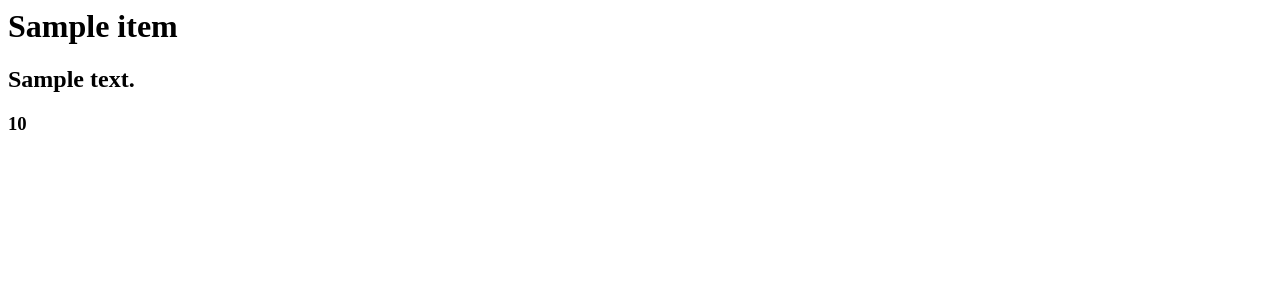
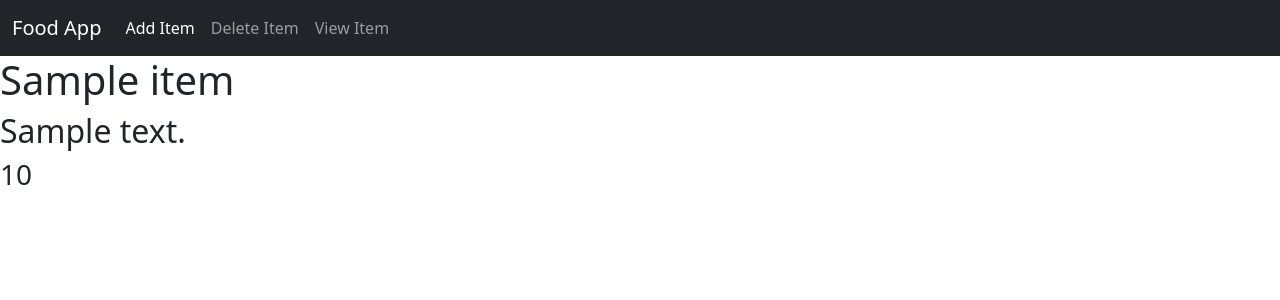
Before and after one commit to fa1zali/food_menu_app, a Django app: page /food/1/ in a window 1280 px wide. Shown: the top 300 px of the page. Run offline with Django 5.2, Linux system fonts and the light colour scheme; tables that the repository leaves empty hold one stand-in row (values such as "Sample post").

Commit message:
Added base.html

```diff
--- /dev/null
+++ b/food/templates/food/base.html
@@ -0,0 +1,45 @@
+{% load static %}
+<!DOCTYPE html>
+<html lang="en">
+
+<head>
+    <meta charset="UTF-8">
+    <meta name="viewport" content="width=device-width, initial-scale=1.0">
+    <title>Food Menu App</title>
+    <link rel="stylesheet" href="{% static 'food/style.css' %}">
+    <link href="https://cdn.jsdelivr.net/npm/bootstrap@5.3.6/dist/css/bootstrap.min.css" rel="stylesheet"
+        integrity="sha384-4Q6Gf2aSP4eDXB8Miphtr37CMZZQ5oXLH2yaXMJ2w8e2ZtHTl7GptT4jmndRuHDT" crossorigin="anonymous">
+    <script src="https://cdn.jsdelivr.net/npm/bootstrap@5.3.6/dist/js/bootstrap.bundle.min.js"
+        integrity="sha384-j1CDi7MgGQ12Z7Qab0qlWQ/Qqz24Gc6BM0thvEMVjHnfYGF0rmFCozFSxQBxwHKO"
+        crossorigin="anonymous"></script>
+</head>
+
+<body>
+    <nav class="navbar navbar-expand navbar-dark bg-dark">
+        <div class="container-fluid">
+            <a class="navbar-brand" href="#">Food App</a>
+            <button class="navbar-toggler" type="button" data-bs-toggle="collapse" data-bs-target="#navbarsExample02"
+                aria-controls="navbarsExample02" aria-expanded="false" aria-label="Toggle navigation">
+                <span class="navbar-toggler-icon"></span>
+            </button>
+
+            <div class="collapse navbar-collapse" id="navbarsExample02">
+                <ul class="navbar-nav me-auto">
+                    <li class="nav-item">
+                        <a class="nav-link active" aria-current="page" href="#">Add Item</a>
+                    </li>
+                    <li class="nav-item">
+                        <a class="nav-link" href="#">Delete Item</a>
+                    </li>
+                    <li class="nav-item">
+                        <a class="nav-link" href="#">View Item</a>
+                    </li>
+                </ul>
+            </div>
+        </div>
+    </nav>
+    {% block body %}
+    {% endblock %}
+</body>
+
+</html>
--- a/food/templates/food/detail.html
+++ b/food/templates/food/detail.html
@@ -1,3 +1,9 @@
+{% extends 'food/base.html' %}
+
+{% block body %}
+
 <h1>{{ item.item_name }}</h1>
 <h2>{{ item.item_desc }}</h2>
 <h3>{{ item.item_price }}</h3>
+
+{% endblock %}
```
Also changed, not shown: food/templates/food/index.html (+5 -36 lines).
